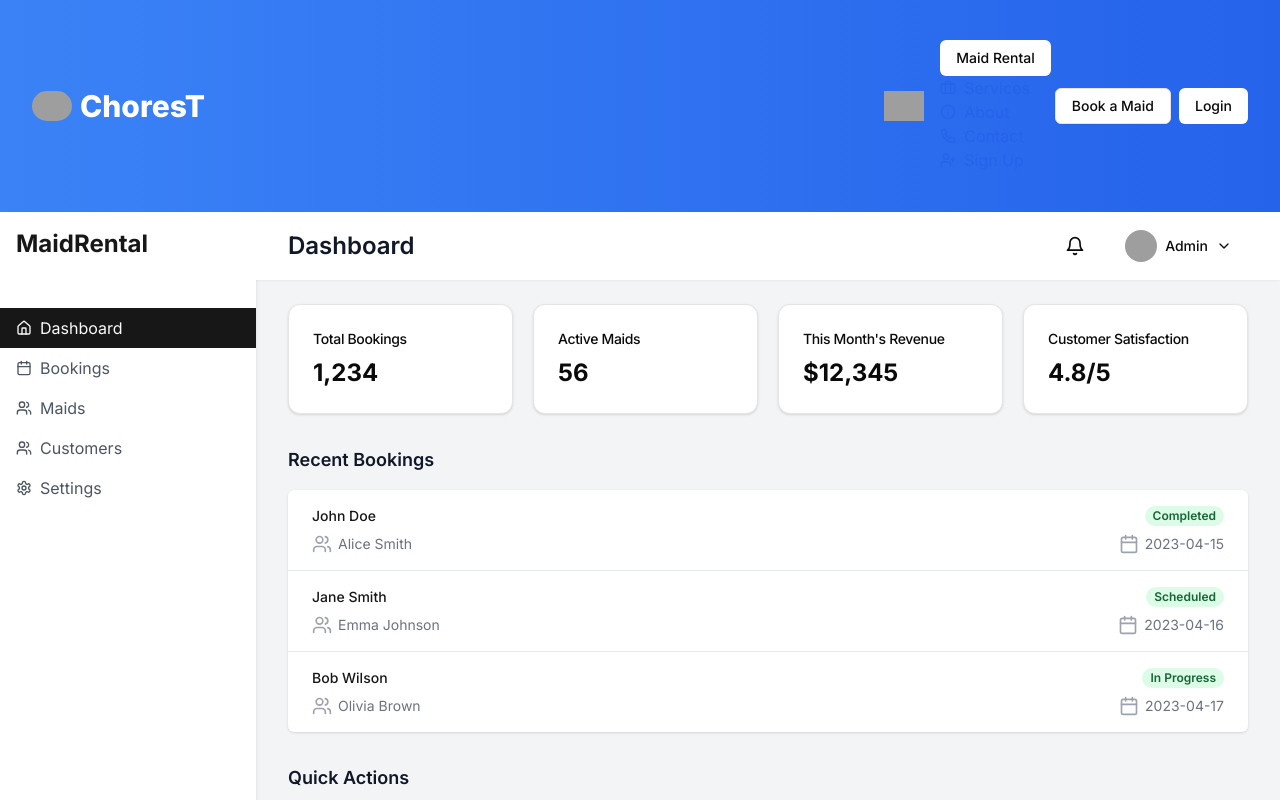
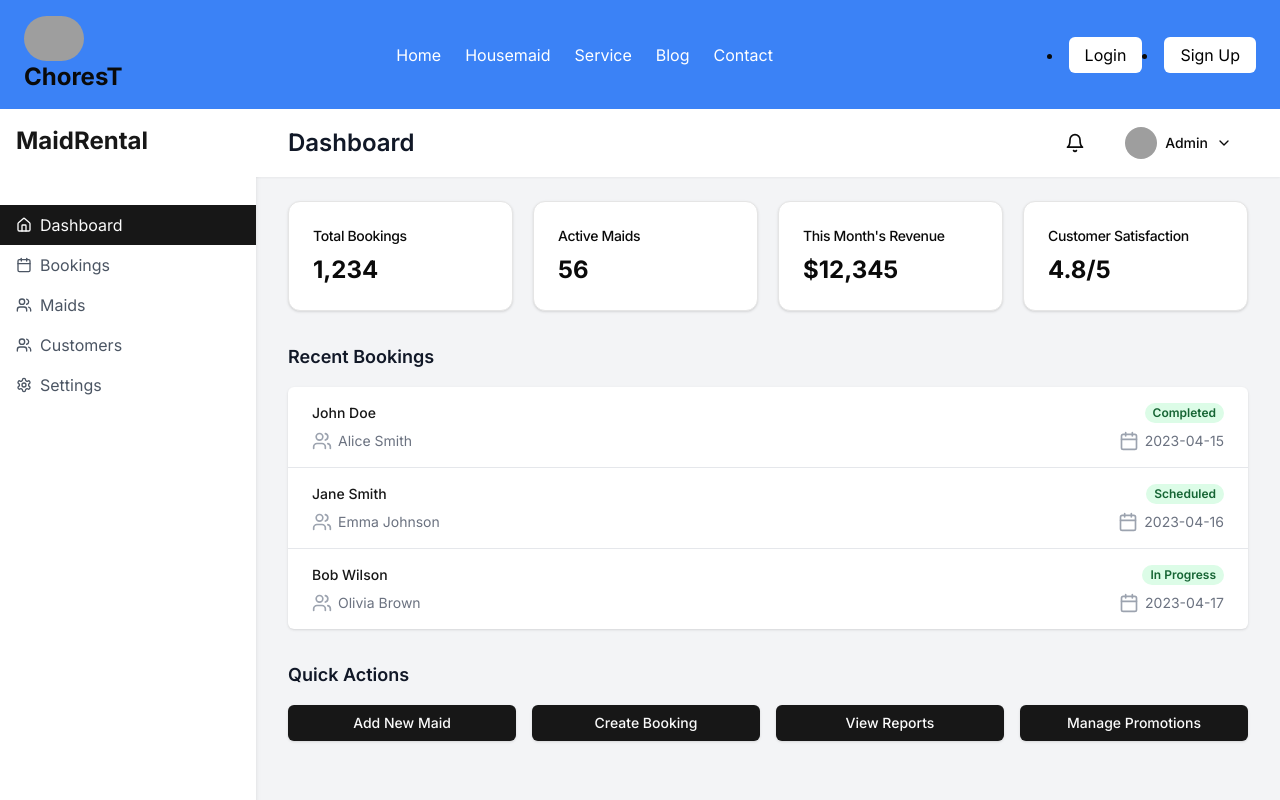
Before and after one commit to hnil206/ChoresT_exe, a Next.js app in the folder client/: page /admin in a window 1280 px wide. Shown: the top 800 px of the page. Built offline with nearby package versions, Linux system fonts and the light colour scheme; grey boxes are pictures that could not be loaded.

Commit message:
update UI header&comment

```diff
--- a/client/src/app/housemaid/[id]/page.tsx
+++ b/client/src/app/housemaid/[id]/page.tsx
@@ -1,11 +1,47 @@
 'use client'
+import { useState, useEffect } from 'react';
 import Comment from '@/components/Comment';
-export default function HousemaidPage( { params }: { params: { id: string } } ) {
+import styles from '../../../styles/HousemaidPage.module.css';
+
+export default function HousemaidPage({ params }: { params: { id: string } }) {
+    const [housemaid, setHousemaid] = useState<any>(null);
+
+    useEffect(() => {
+        // Fetch housemaid details here
+        // For now, we'll use placeholder data
+        setHousemaid({
+            name: 'Jane Doe',
+            age: 28,
+            experience: '5 years',
+            specialties: ['Cleaning', 'Cooking', 'Childcare']
+        });
+    }, [params.id]);
+
     return (
-        <div>
-            <h1>Detail Housemaid</h1>
-            <p>Housemaid ID: {params.id}</p>
-            <Comment housemaidId={params.id} />
+        <div className={styles.container}>
+            <h1 className={styles.title}>Housemaid Details</h1>
+            {housemaid ? (
+                <div className={styles.detailsCard}>
+                    <p className={styles.id}>ID: {params.id}</p>
+                    <h2 className={styles.name}>{housemaid.name}</h2>
+                    <p>Age: {housemaid.age}</p>
+                    <p>Experience: {housemaid.experience}</p>
+                    <div className={styles.specialties}>
+                        <h3>Specialties:</h3>
+                        <ul>
+                            {housemaid.specialties.map((specialty: string, index: number) => (
+                                <li key={index}>{specialty}</li>
+                            ))}
+                        </ul>
+                    </div>
+                </div>
+            ) : (
+                <p>Loading housemaid details...</p>
+            )}
+            <div className={styles.commentSection}>
+                <h2>Comments</h2>
+                <Comment housemaidId={params.id} />
+            </div>
         </div>
     )
 }
--- a/client/src/components/app.header.tsx
+++ b/client/src/components/app.header.tsx
@@ -1,17 +1,7 @@
-"use client"
-import Link from "next/link";
+"use client";
+import Link from 'next/link';
 import Image from "next/image";
 import { Button } from "@/components/ui/button";
-import { Input } from "@/components/ui/input";
-import {
-  Sheet,
-  SheetContent,
-  SheetDescription,
-  SheetHeader,
-  SheetTitle,
-  SheetTrigger,
-} from "@/components/ui/sheet";
-import { Menu, Home, Briefcase, Info, Phone, UserPlus } from "lucide-react";
 import {
   NavigationMenu,
   NavigationMenuList,
@@ -28,68 +18,57 @@ export default function Header({ isAuthenticated }: { isAuthenticated: boolean }
 
   const handleLogout = async () => {
     await logout();
-    router.push('/login');
+    router.push("/login");
   };
 
   const handleBookClick = () => {
     if (isAuthenticated) {
-      router.push('/book');
+      router.push("/book");
     } else {
-      router.push('/login');
+      router.push("/login");
     }
   };
 
+  return (
+    <header className="bg-blue-500 shadow-md">
+      <div className="container mx-auto flex justify-between items-center py-4 px-6">
 
-  return (
-    <header className="bg-gradient-to-r from-blue-500 to-blue-600 shadow-lg">
-      <div className="container mx-auto flex justify-between items-center py-6 px-8">
-        <div className="text-3xl font-extrabold text-white">
-          <Link href="/" className="flex items-center space-x-2 hover:text-blue-200 transition-colors duration-300">
-            <Image src="/logo.png" alt="Logo" width={40} height={40} className="rounded-full" />
+        <div className="text-2xl font-bold">
+          <Link href="/">
+          <Image
+              src="/image/logo.jpg"
+              alt="logo"
+              width={60}
+              height={60}
+              className="rounded-full"
+            />
             <span>ChoresT</span>
           </Link>
         </div>
-        <NavigationMenu>
-          <NavigationMenuList className="flex items-center justify-between py-4">
-            <div className="flex items-center space-x-4">
-              <Image
-                src="/image/download.jpg"
-                alt="Logo"
-                width={40}
-                height={40}
-              />
-              <NavigationMenuItem>
-                <Link href="/" legacyBehavior passHref>
-                  <NavigationMenuLink className={navigationMenuTriggerStyle()}>
-                    Maid Rental
-                  </NavigationMenuLink>
+
+        {/* Navigation */}
+        <nav className="flex space-x-6">
+          <Link href="/" className="text-white hover:text-gray-200">
+            Home
           </Link>
-                <Link href="/services" className="flex items-center text-blue-600 hover:text-blue-800">
-                  <Briefcase className="mr-2 h-4 w-4" />
-                  Services
+          <Link href="/housemaid/gethousemaid" className="text-white hover:text-gray-200">
+            Housemaid
           </Link>
-                <Link href="/about" className="flex items-center text-blue-600 hover:text-blue-800">
-                  <Info className="mr-2 h-4 w-4" />
-                  About
+          <Link href="/service" className="text-white hover:text-gray-200">
+            Service
           </Link>
-                <Link href="/contact" className="flex items-center text-blue-600 hover:text-blue-800">
-                  <Phone className="mr-2 h-4 w-4" />
+          <Link href="/blog" className="text-white hover:text-gray-200">
+            Blog
+          </Link>
+          <Link href="/contact" className="text-white hover:text-gray-200">
             Contact
           </Link>
-                <Link href="/signup" className="flex items-center text-blue-600 hover:text-blue-800">
-                  <UserPlus className="mr-2 h-4 w-4" />
-                  Sign Up
-                </Link>
-              </NavigationMenuItem>
-            </div>
-            <div className="flex space-x-2">
-              <NavigationMenuItem>
-                <Button variant="outline" onClick={handleBookClick}>
-                  Book a Maid
-                </Button>
-              </NavigationMenuItem>
+        </nav>
+
+
+        <div className="flex space-x-4">
         {isAuthenticated ? (
-                <>
+                <NavigationMenu>
                   <NavigationMenuItem>
                     <Link href="/profile" legacyBehavior passHref>
                       <NavigationMenuLink className={navigationMenuTriggerStyle()}>
@@ -102,19 +81,22 @@ export default function Header({ isAuthenticated }: { isAuthenticated: boolean }
                       Logout
                     </Button>
                   </NavigationMenuItem>
-                </>
-              ) : (
+                </NavigationMenu>
+              ):(
+                <NavigationMenu>
                   <NavigationMenuItem>
-                  <Link href="/login" legacyBehavior passHref>
-                    <NavigationMenuLink className={navigationMenuTriggerStyle()}>
+                    <Link href="/login" className="bg-white text-black px-4 py-2 rounded-md hover:bg-blue-700">
                       Login
-                    </NavigationMenuLink>
                     </Link>
                   </NavigationMenuItem>
+                  <NavigationMenuItem>
+                    <Link href="/signup" className="bg-white text-black px-4 py-2 rounded-md hover:bg-blue-700">
+                      Sign Up
+                    </Link>
+                  </NavigationMenuItem>
+                </NavigationMenu>
               )}
         </div>
-          </NavigationMenuList>
-        </NavigationMenu>
       </div>
     </header>
   );
--- /dev/null
+++ b/client/src/styles/HousemaidPage.module.css
@@ -0,0 +1,62 @@
+.container {
+    max-width: 800px;
+    margin: 0 auto;
+    padding: 20px;
+    font-family: Arial, sans-serif;
+}
+
+.title {
+    color: #333;
+    border-bottom: 2px solid #333;
+    padding-bottom: 10px;
+}
+
+.detailsCard {
+    background-color: #f5f5f5;
+    border-radius: 8px;
+    padding: 20px;
+    margin-top: 20px;
+    box-shadow: 0 2px 4px rgba(0, 0, 0, 0.1);
+}
+
+.id {
+    color: #666;
+    font-size: 0.9em;
+}
+
+.name {
+    color: #2c3e50;
+    margin: 10px 0;
+}
+
+.specialties {
+    margin-top: 15px;
+}
+
+.specialties h3 {
+    margin-bottom: 5px;
+}
+
+.specialties ul {
+    list-style-type: none;
+    padding-left: 0;
+}
+
+.specialties li {
+    background-color: #e0e0e0;
+    display: inline-block;
+    padding: 5px 10px;
+    margin-right: 5px;
+    margin-bottom: 5px;
+    border-radius: 15px;
+    font-size: 0.9em;
+}
+
+.commentSection {
+    margin-top: 30px;
+}
+
+.commentSection h2 {
+    border-bottom: 1px solid #ccc;
+    padding-bottom: 10px;
+}
```
Lines whose indentation alone changed are shown as unchanged.
